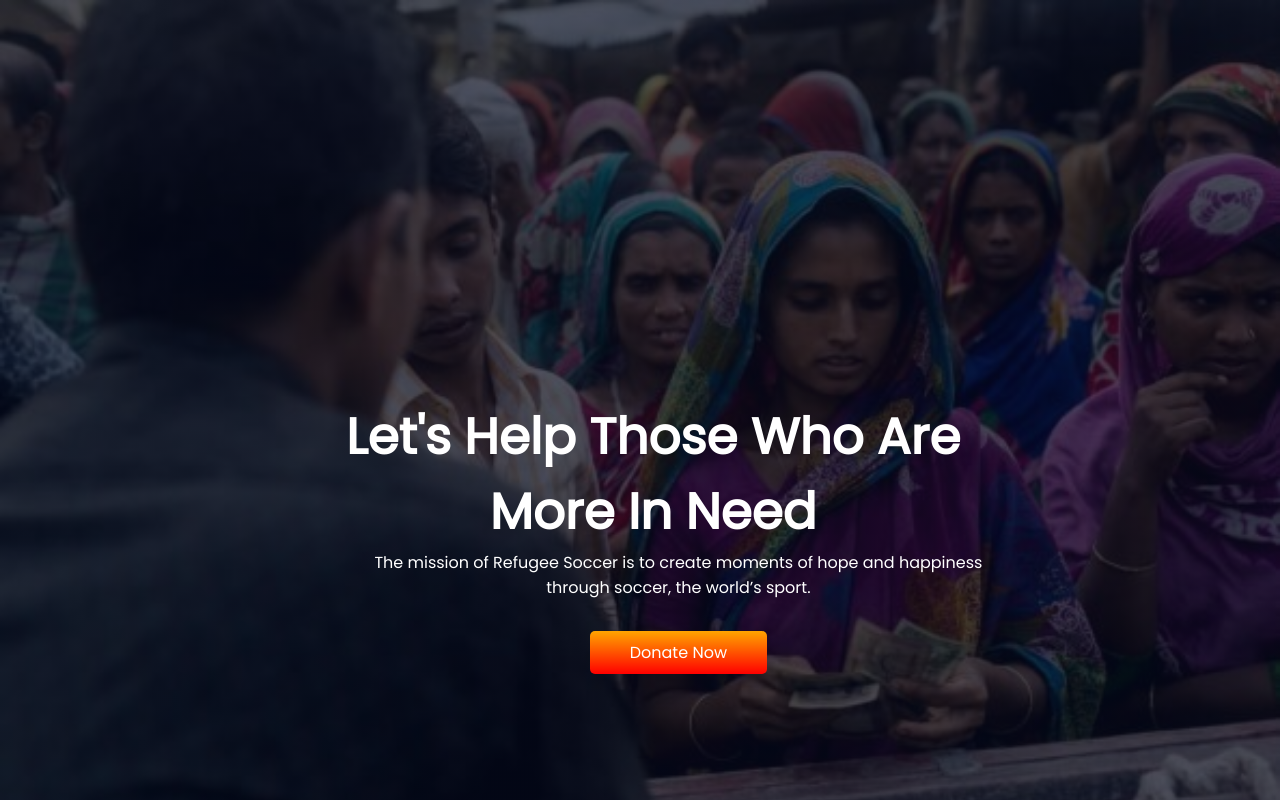
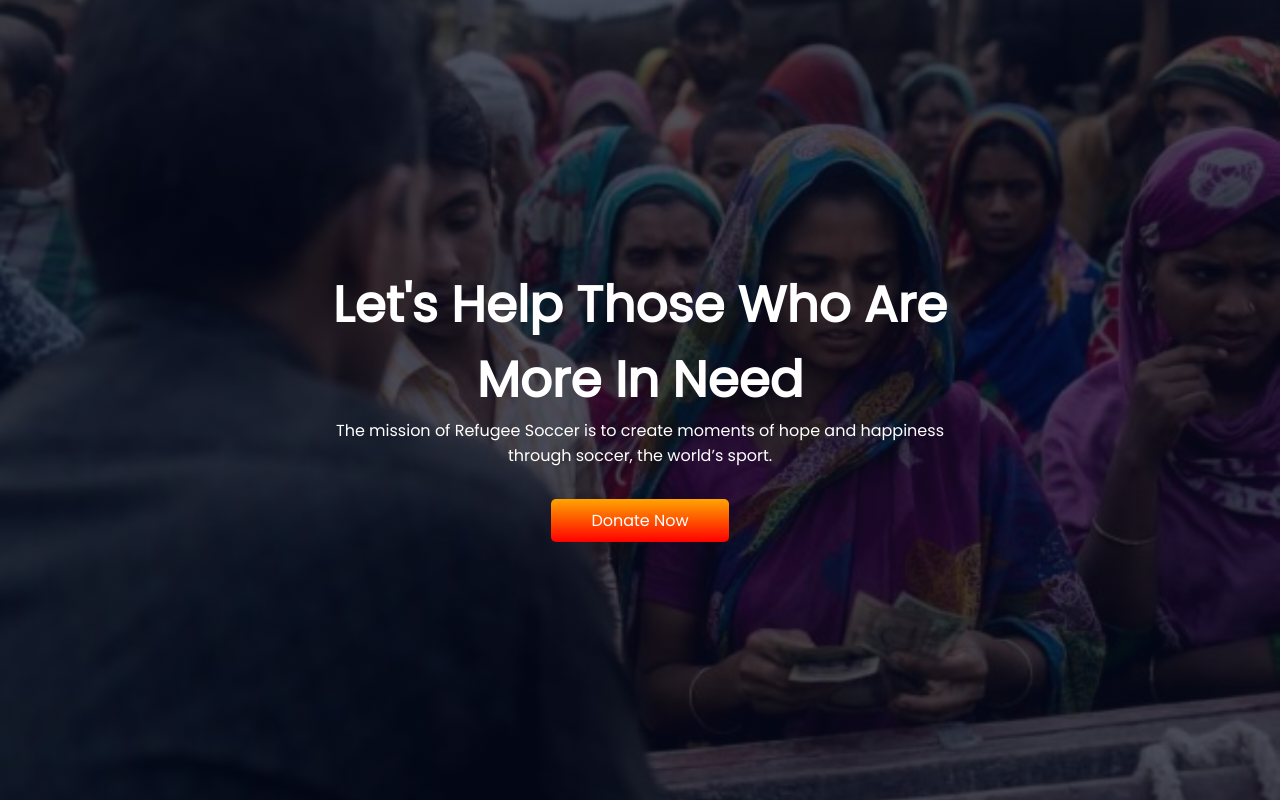
Before and after one commit to SultanMohdAslam/DONATE-TODAY-MAIN, a plain HTML site: page index.html in a window 1280 px wide. Shown: the top 800 px of the page. Drawn offline with Linux system fonts and the light colour scheme.

Commit message:
Update style.css

```diff
--- a/style.css
+++ b/style.css
@@ -11,7 +11,6 @@
 #div-head {
     width: 1440;
     height: 669;
-    position: relative;
 }
 
 .section-top {
@@ -20,17 +19,14 @@
     background-image: linear-gradient(rgba(4, 9, 30, 0.7), rgba(4, 9, 30, 0.7)), url(images/donation1.jpg);
     background-repeat: no-repeat;
     background-size: cover;
-    position: relative;
-
+    background-position: center center;
+    display: flex;
+    justify-content: center;
+    align-items: center;
 }
 
 .head-line {
-    width: 90%;
-    height: 300px;
     color: #fff;
-    position: absolute;
-    top: 50%;
-    left: 8%;
     text-align: center;
 }
 
```
